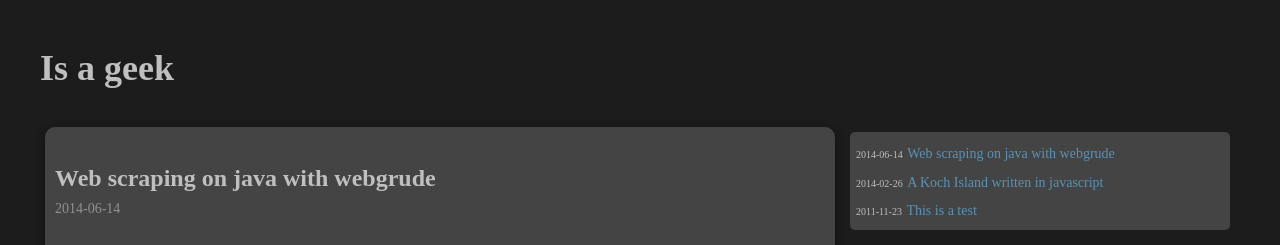
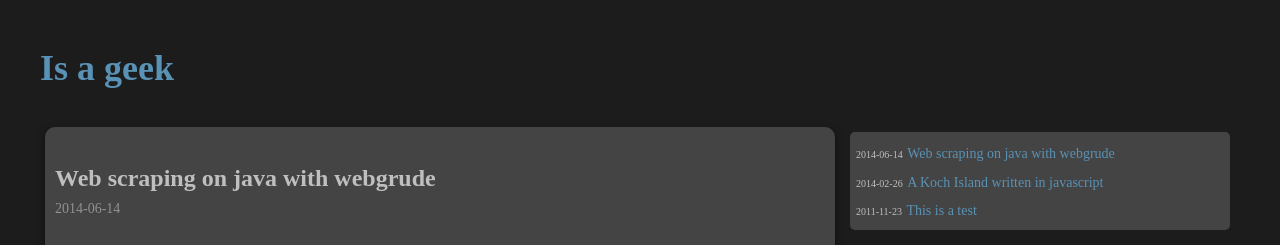
Before and after one commit to beothorn/SimpleGithubBlog, a Jekyll site: the page built from index.html, in a window 1280 px wide. Shown: the top 245 px of the page. Built offline with Jekyll 4.4.1, drawn with Linux system fonts in a browser that asks for light colours.

Commit message:
Header link

```diff
--- a/_includes/header.html
+++ b/_includes/header.html
@@ -1,3 +1,3 @@
 <header id="header">
-    <h1 id="blogTitle">{{ site.name }}</h1>
+    <a class="headerLink" href="{{ site.url }}"><h1 id="blogTitle">{{ site.name }}</h1></a>
 </header>
```
